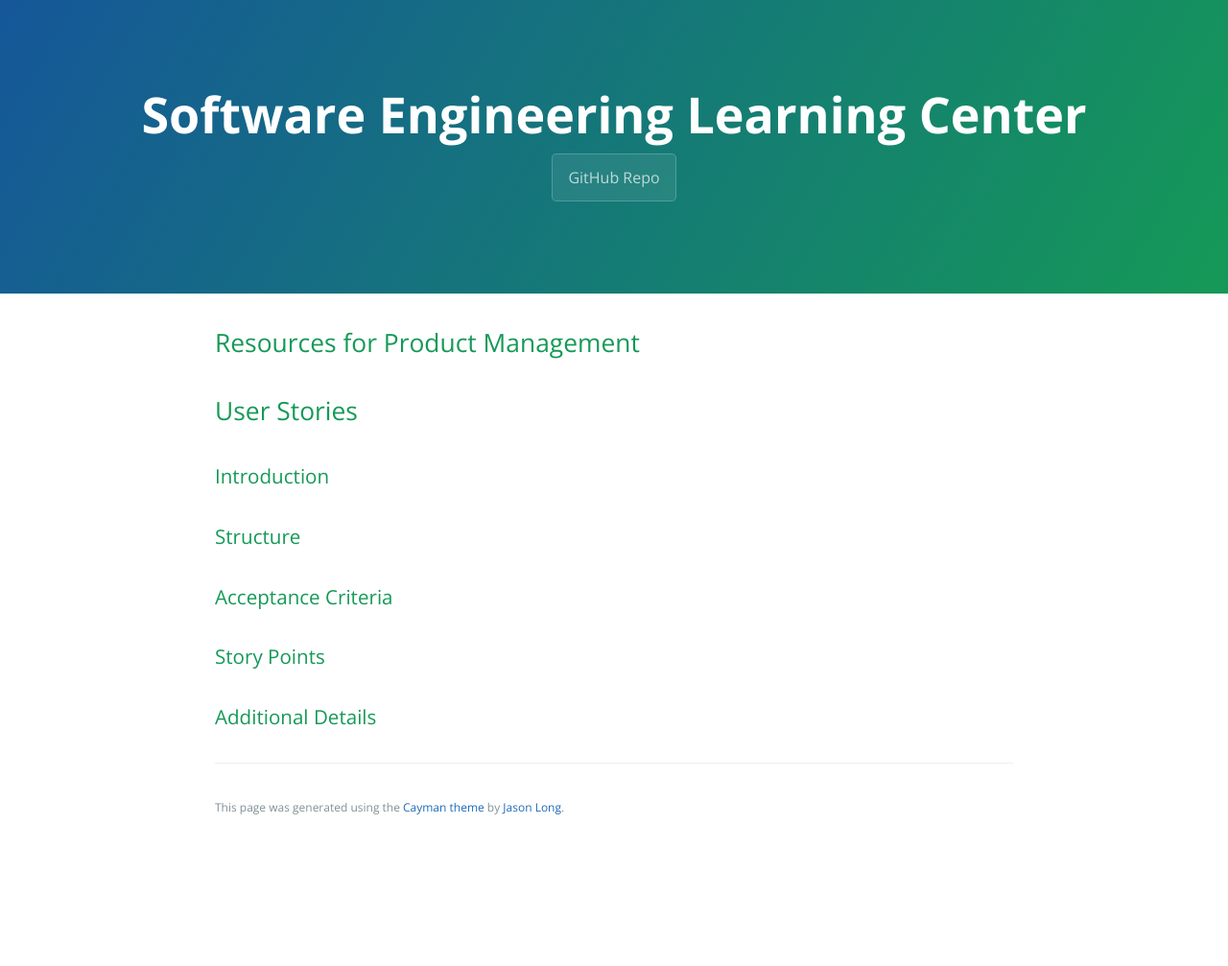
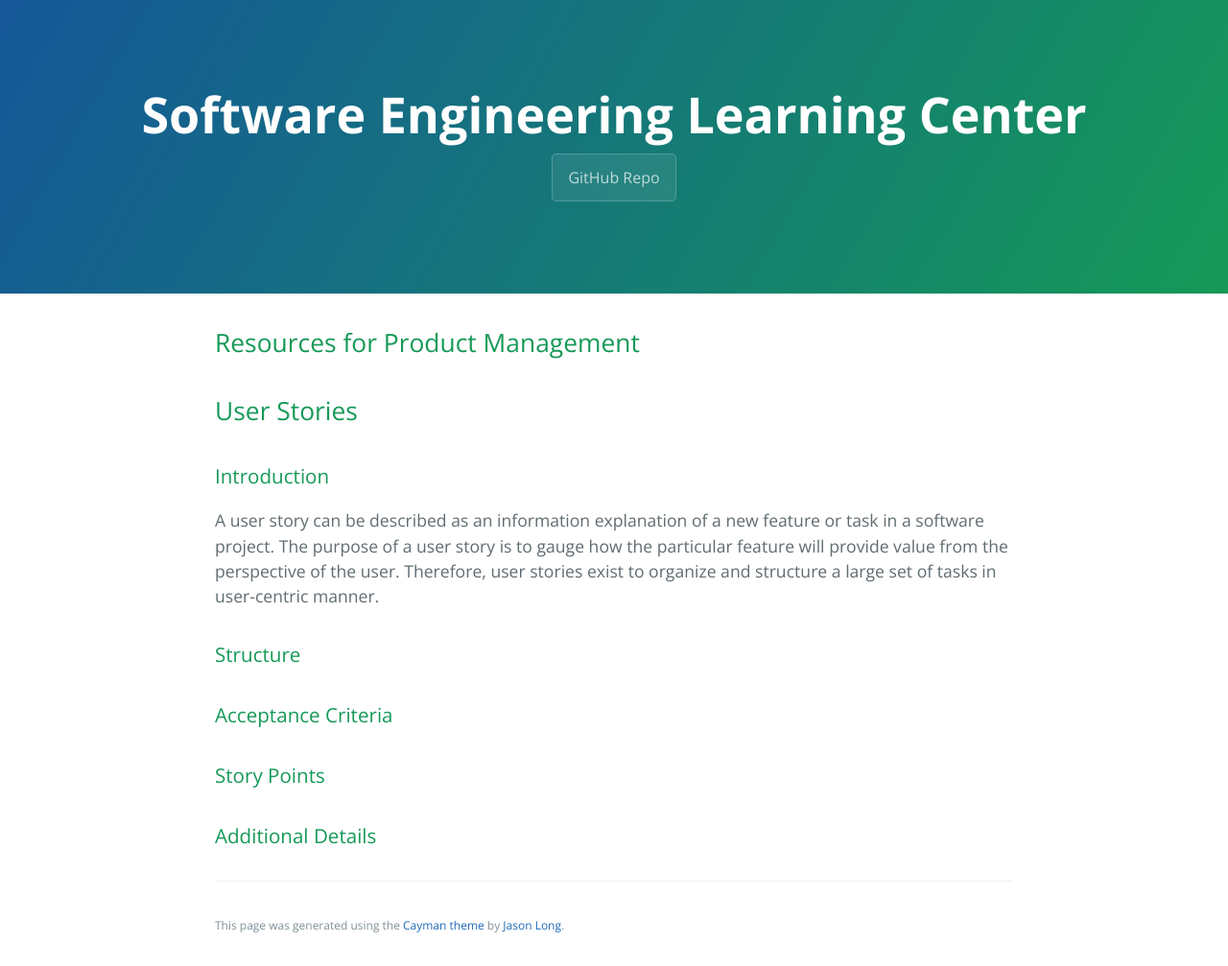
Before and after one commit to learning-software-engineering/learning-software-engineering.github.io, a Jekyll site: the page built from Topics/Product_Management.md, in a window 1280 px wide. Shown: the whole page at 96% size. Built offline with Jekyll 4.4.1, drawn with Linux system fonts in a browser that asks for light colours; our own code applies the rules of GitHub Pages for plain Markdown files; before the commit the page ends 900 px from its top, so only the background shows below that.

Commit message:
Initial draft of the introduction section

````diff
--- a/Topics/Product_Management.md
+++ b/Topics/Product_Management.md
@@ -3,8 +3,16 @@
 ## User Stories
 
 ### Introduction
+A user story can be described as an information explanation of a new feature or task in a software project. The purpose of a user story is to gauge how the particular feature will provide value from the perspective of the user. Therefore, user stories exist to organize and structure a large set of tasks in user-centric manner.
+
+<!-- User stories generally exist in collections, and create the foundation of larger frameworks (such as epics, initiatives or MVPs).  -->
 
 ### Structure
+
+<!-- The majority of user stories follow a standardized pattern which is outlined below:
+```
+As a <role> I can <action>, so that <receive benefit>
+``` -->
 
 ### Acceptance Criteria
 
````
